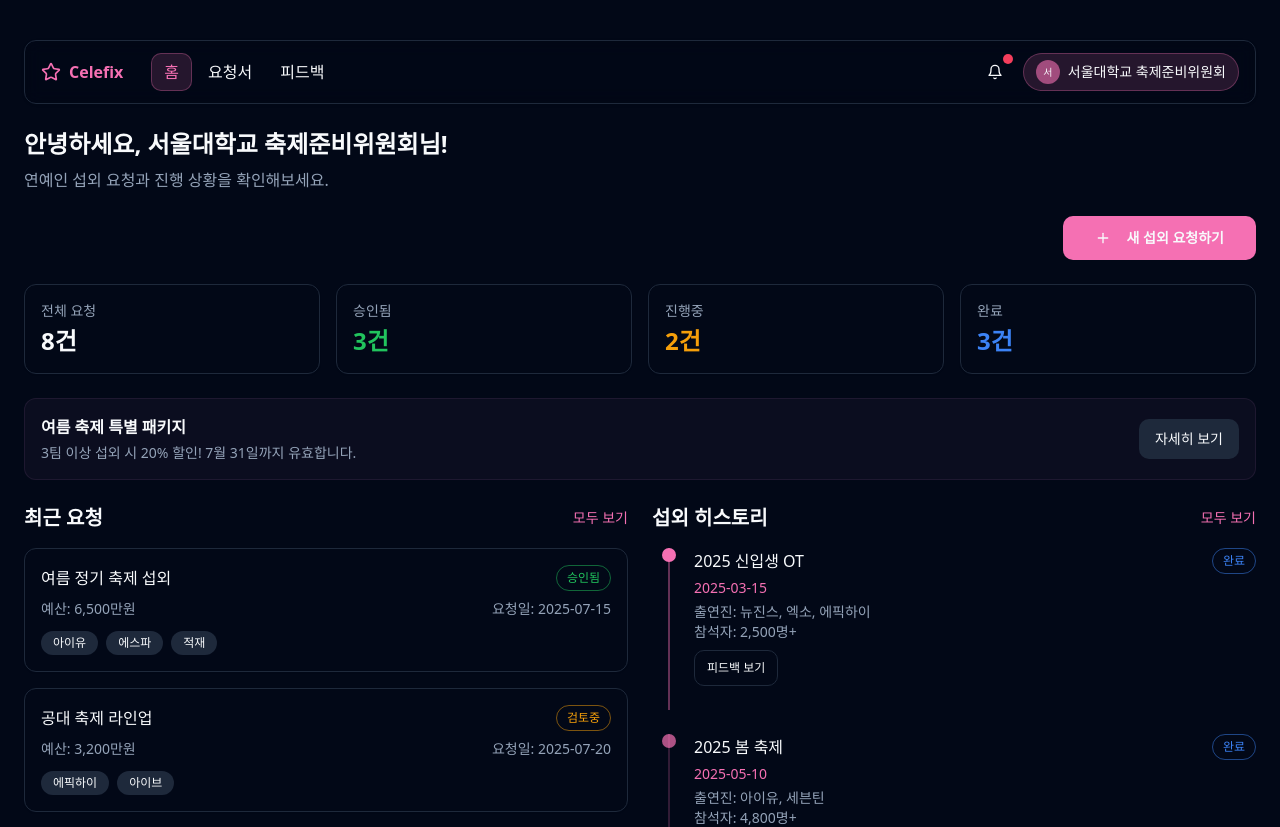
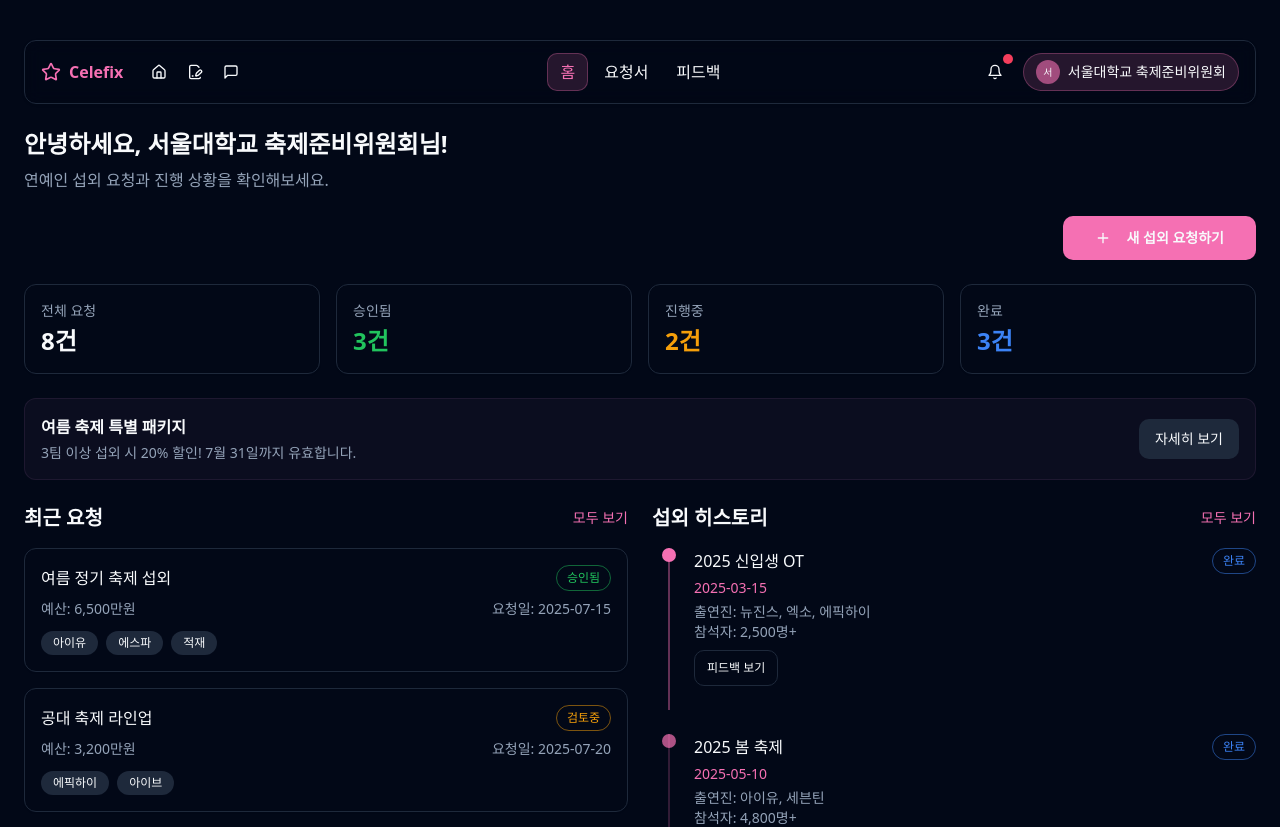
Before and after one commit to lje0722/celefix-auto-agent, a React (Vite) app: page /user in a window 1280 px wide. Shown: the top 827 px of the page. Built offline with nearby package versions, Linux system fonts and the light colour scheme.

Commit message:
Refactor user navigation
Move navigation links to center and add icons.

```diff
--- a/src/pages/user/UserHome.tsx
+++ b/src/pages/user/UserHome.tsx
@@ -1,6 +1,6 @@
 import SEO from "@/components/SEO";
 import { Link } from "react-router-dom";
-import { Bell, Plus, ArrowRight, Star } from "lucide-react";
+import { Bell, Plus, ArrowRight, Star, Home, FileSignature, MessageSquare } from "lucide-react";
 import { Button } from "@/components/ui/button";
 import { Card, CardContent } from "@/components/ui/card";
 import { Input } from "@/components/ui/input";
@@ -14,19 +14,35 @@ const UserHome = () => {
 
       {/* Top nav */}
       <header className="mb-6">
-        <nav aria-label="사용자 내비게이션" className="flex items-center justify-between rounded-xl border border-border bg-card/60 backdrop-blur px-4 py-3 shadow">
+        <nav aria-label="사용자 내비게이션" className="grid grid-cols-3 items-center rounded-xl border border-border bg-card/60 backdrop-blur px-4 py-3 shadow">
+          {/* Left: logo + icon shortcuts */}
           <div className="flex items-center gap-3">
             <Link to="/" className="inline-flex items-center font-bold text-primary">
               <Star className="mr-2 h-5 w-5" />
               Celefix
             </Link>
-            <div className="hidden sm:flex items-center gap-1 ml-4">
-              <Link to="/user" className="inline-flex items-center gap-2 px-3 py-1.5 rounded-md bg-primary/15 text-primary border border-primary/30">홈</Link>
-              <Link to="/user/request" className="inline-flex items-center gap-2 px-3 py-1.5 rounded-md hover:bg-muted">요청서</Link>
-              <Link to="/user/feedback" className="inline-flex items-center gap-2 px-3 py-1.5 rounded-md hover:bg-muted">피드백</Link>
+            <div className="hidden sm:flex items-center gap-1 ml-2">
+              <Link to="/user" aria-label="홈" className="inline-flex h-8 w-8 items-center justify-center rounded-md hover:bg-muted">
+                <Home className="h-4 w-4" />
+              </Link>
+              <Link to="/user/request" aria-label="요청서" className="inline-flex h-8 w-8 items-center justify-center rounded-md hover:bg-muted">
+                <FileSignature className="h-4 w-4" />
+              </Link>
+              <Link to="/user/feedback" aria-label="피드백" className="inline-flex h-8 w-8 items-center justify-center rounded-md hover:bg-muted">
+                <MessageSquare className="h-4 w-4" />
+              </Link>
             </div>
           </div>
-          <div className="flex items-center gap-3">
+
+          {/* Center: main nav */}
+          <div className="hidden sm:flex items-center justify-center gap-1">
+            <Link to="/user" className="inline-flex items-center gap-2 px-3 py-1.5 rounded-md bg-primary/15 text-primary border border-primary/30">홈</Link>
+            <Link to="/user/request" className="inline-flex items-center gap-2 px-3 py-1.5 rounded-md hover:bg-muted">요청서</Link>
+            <Link to="/user/feedback" className="inline-flex items-center gap-2 px-3 py-1.5 rounded-md hover:bg-muted">피드백</Link>
+          </div>
+
+          {/* Right: notifications + profile */}
+          <div className="flex items-center justify-end gap-3">
             <Link
               to="/admin/notifications"
               aria-label="알림"
```
